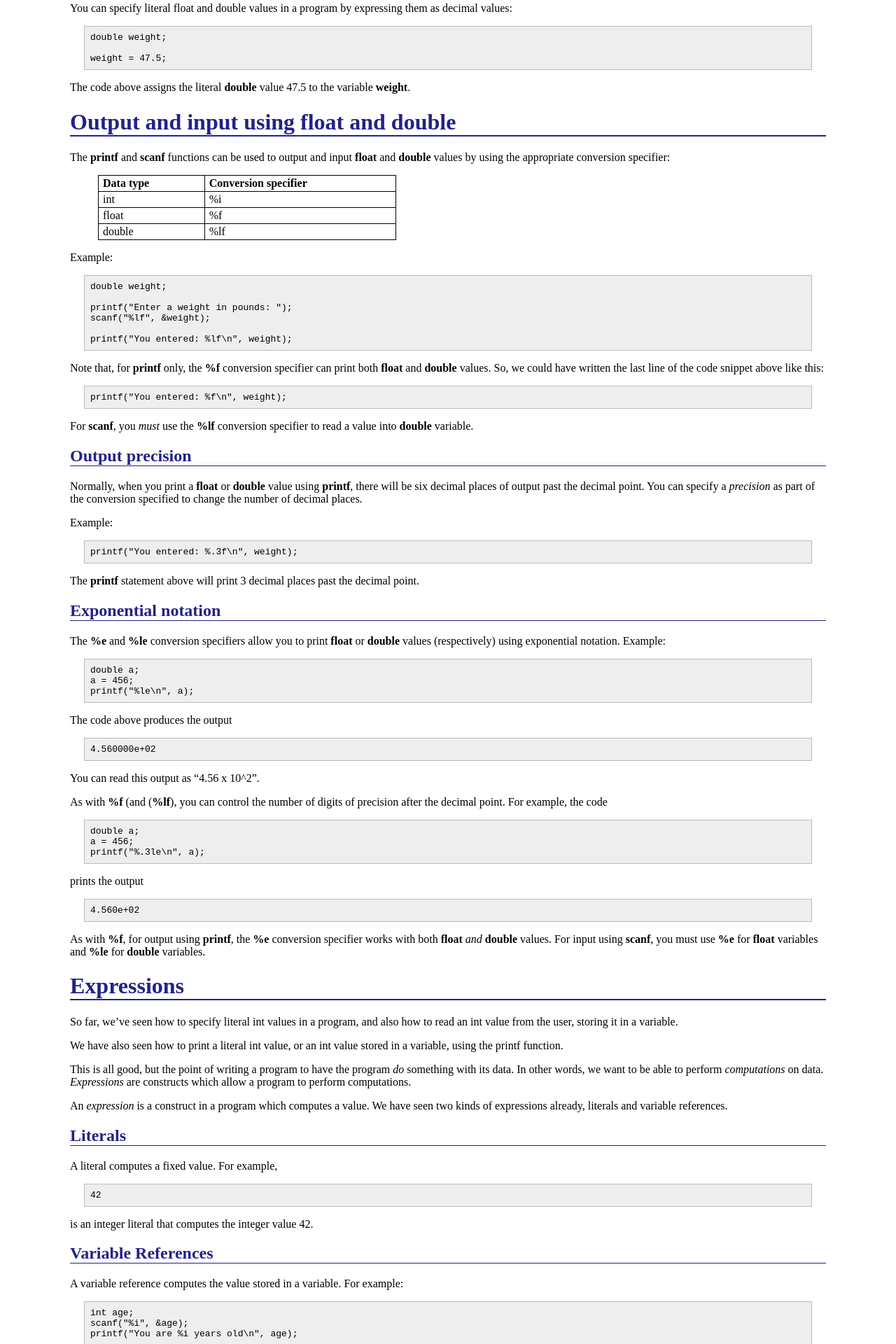
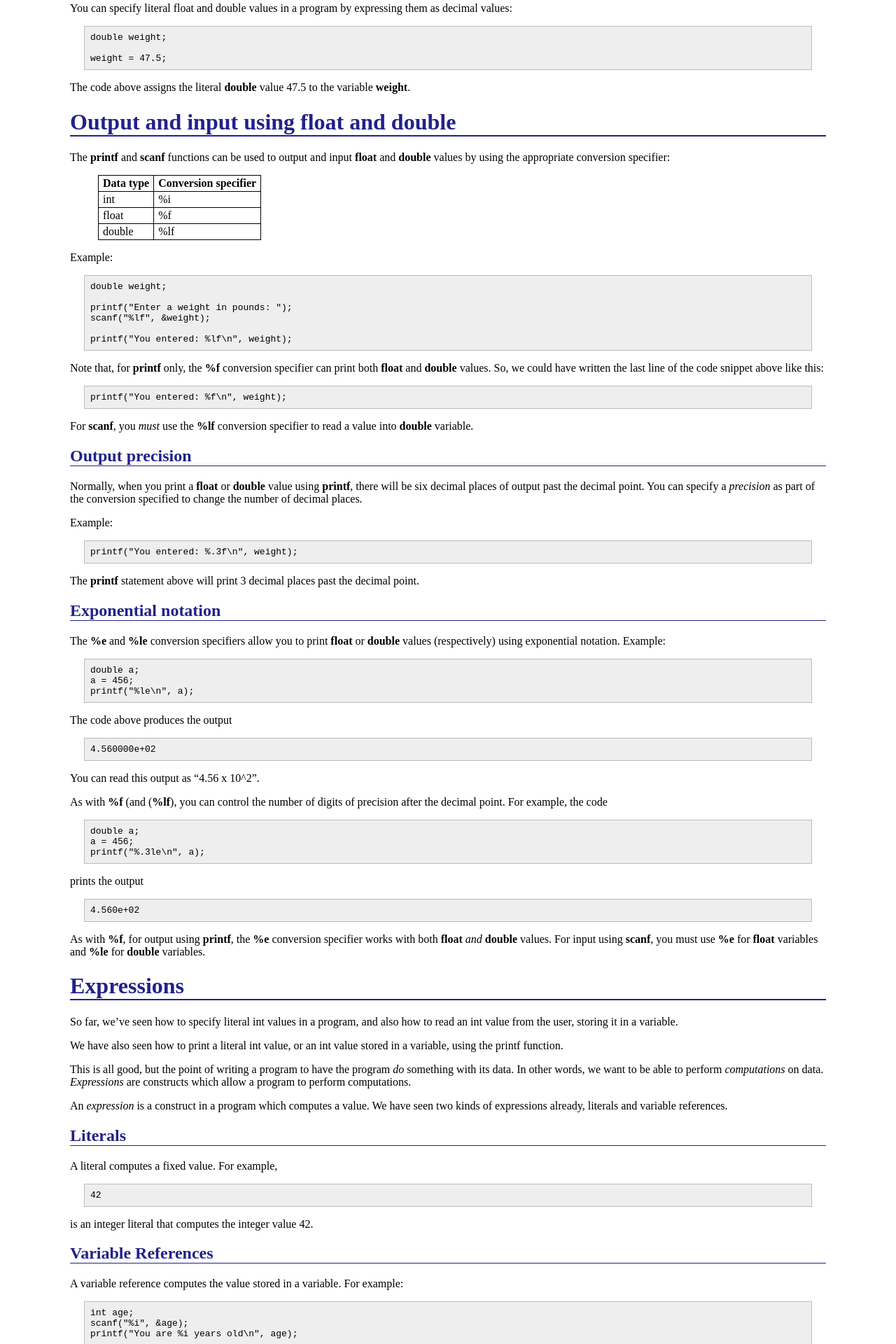
Before and after one commit to ycpcs/cs101-spring2014, a Jekyll site: the page built from lectures/lecture02.md, in a window 1280 px wide. Shown: the part 433-2353 px from the top of the page at 70% size. Built offline with Jekyll 4.4.1, drawn with Linux system fonts in a browser that asks for light colours; Markdown is read by kramdown in place of the engine named in the settings.

Commit message:
use markdown table syntax

```diff
--- a/lectures/lecture02.md
+++ b/lectures/lecture02.md
@@ -34,30 +34,11 @@
 
 The **printf** and **scanf** functions can be used to output and input **float** and **double** values by using the appropriate conversion specifier:
 
-> <table>
-> <col width="20%" />
-> <col width="36%" />
-> <thead>
-> <tr class="header">
-> <th align="left">Data type</th>
-> <th align="left">Conversion specifier</th>
-> </tr>
-> </thead>
-> <tbody>
-> <tr class="odd">
-> <td align="left">int</td>
-> <td align="left">%i</td>
-> </tr>
-> <tr class="even">
-> <td align="left">float</td>
-> <td align="left">%f</td>
-> </tr>
-> <tr class="odd">
-> <td align="left">double</td>
-> <td align="left">%lf</td>
-> </tr>
-> </tbody>
-> </table>
+> Data type | Conversion specifier
+> --------- | --------------------
+> int | %i
+> float | %f
+> double | %lf
 
 Example:
 
@@ -164,38 +145,13 @@
 
 These operators have the following meanings:
 
-> <table>
-> <col width="18%" />
-> <col width="29%" />
-> <thead>
-> <tr class="header">
-> <th align="left">Operator</th>
-> <th align="left">Meaning</th>
-> </tr>
-> </thead>
-> <tbody>
-> <tr class="odd">
-> <td align="left">+</td>
-> <td align="left">Addition</td>
-> </tr>
-> <tr class="even">
-> <td align="left">-</td>
-> <td align="left">Subtraction</td>
-> </tr>
-> <tr class="odd">
-> <td align="left">*</td>
-> <td align="left">Multiplication</td>
-> </tr>
-> <tr class="even">
-> <td align="left">/</td>
-> <td align="left">Division</td>
-> </tr>
-> <tr class="odd">
-> <td align="left">%</td>
-> <td align="left">Modulus (remainder)</td>
-> </tr>
-> </tbody>
-> </table>
+> Operator | Meaning
+> -------- | -------
+> \+ | Addition
+> \- | Subtraction
+> \* | Multiplication
+> / | Division
+> % | Modulus (remainder)
 
 Example:
 
```
